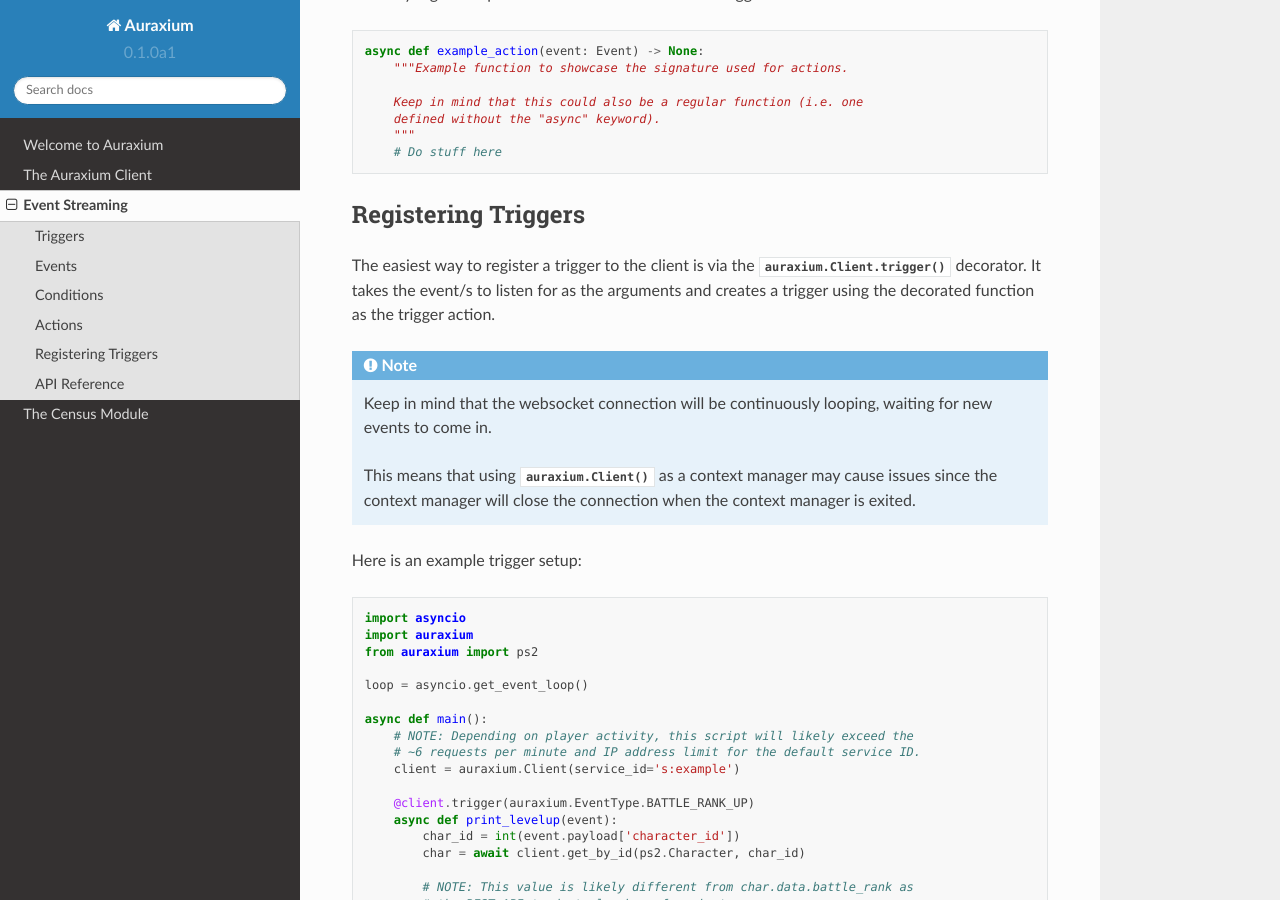
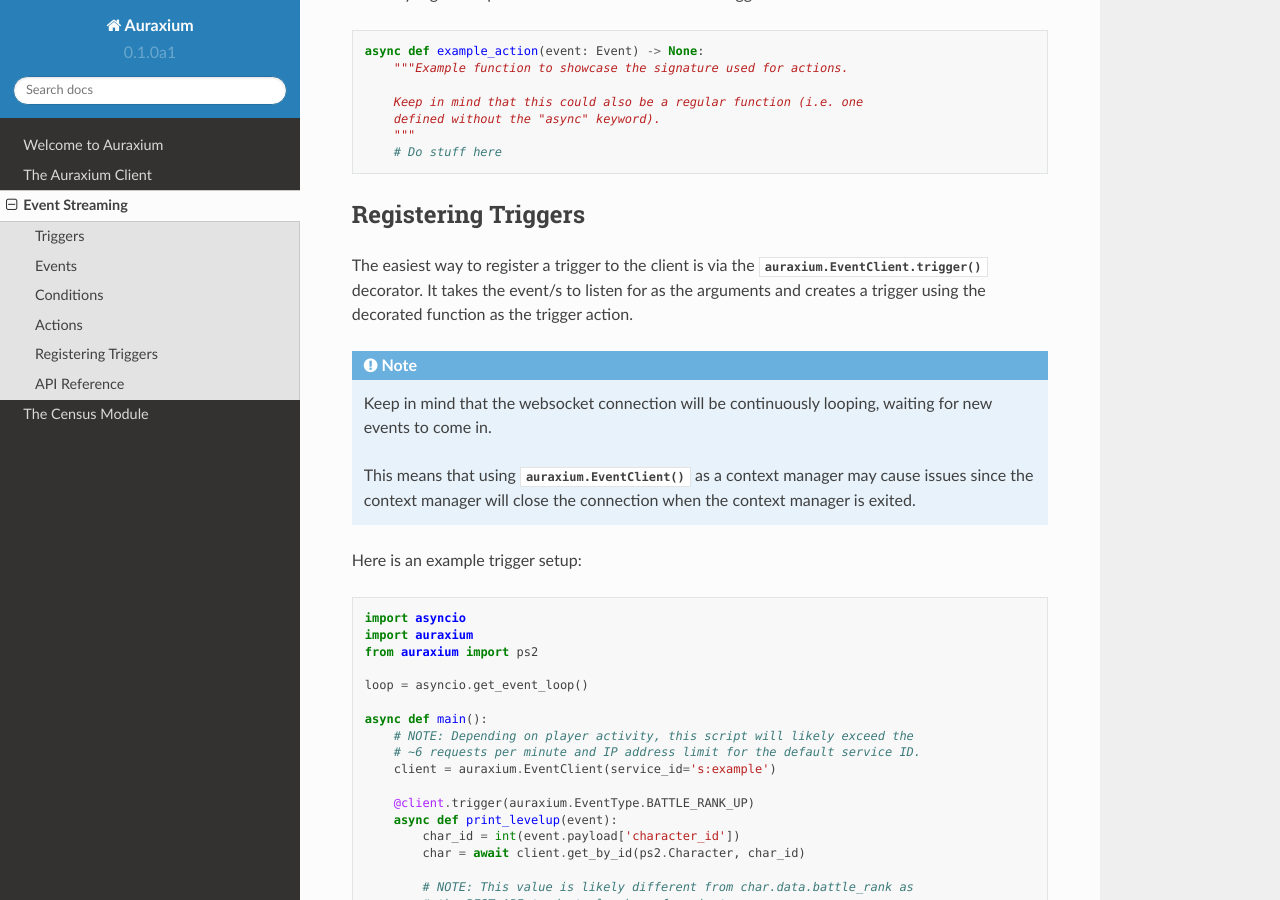
Before and after one commit to leonhard-s/auraxium, a Sphinx documentation site: the page built from docs/ess.rst, in a window 1280 px wide and 900 px high, scrolled down 1588 px. Built offline with Sphinx 7.4.7 and the Read the Docs theme 2.0.0, drawn with Linux system fonts in a browser that asks for light colours.

Commit message:
Update ESS documentation
Updated the name of the ESS client to use the new, less monolithic client design.

```diff
--- a/docs/ess.rst
+++ b/docs/ess.rst
@@ -66,13 +66,13 @@
 Registering Triggers
 --------------------
 
-The easiest way to register a trigger to the client is via the :meth:`auraxium.Client.trigger()` decorator. It takes the event/s to listen for as the arguments and creates a trigger using the decorated function as the trigger action.
+The easiest way to register a trigger to the client is via the :meth:`auraxium.EventClient.trigger()` decorator. It takes the event/s to listen for as the arguments and creates a trigger using the decorated function as the trigger action.
 
 .. note::
 
     Keep in mind that the websocket connection will be continuously looping, waiting for new events to come in.
 
-    This means that using :class:`auraxium.Client()` as a context manager may cause issues since the context manager will close the connection when the context manager is exited.
+    This means that using :class:`auraxium.EventClient()` as a context manager may cause issues since the context manager will close the connection when the context manager is exited.
 
 Here is an example trigger setup:
 
@@ -87,7 +87,7 @@
     async def main():
         # NOTE: Depending on player activity, this script will likely exceed the
         # ~6 requests per minute and IP address limit for the default service ID.
-        client = auraxium.Client(service_id='s:example')
+        client = auraxium.EventClient(service_id='s:example')
 
         @client.trigger(auraxium.EventType.BATTLE_RANK_UP)
         async def print_levelup(event):
```
